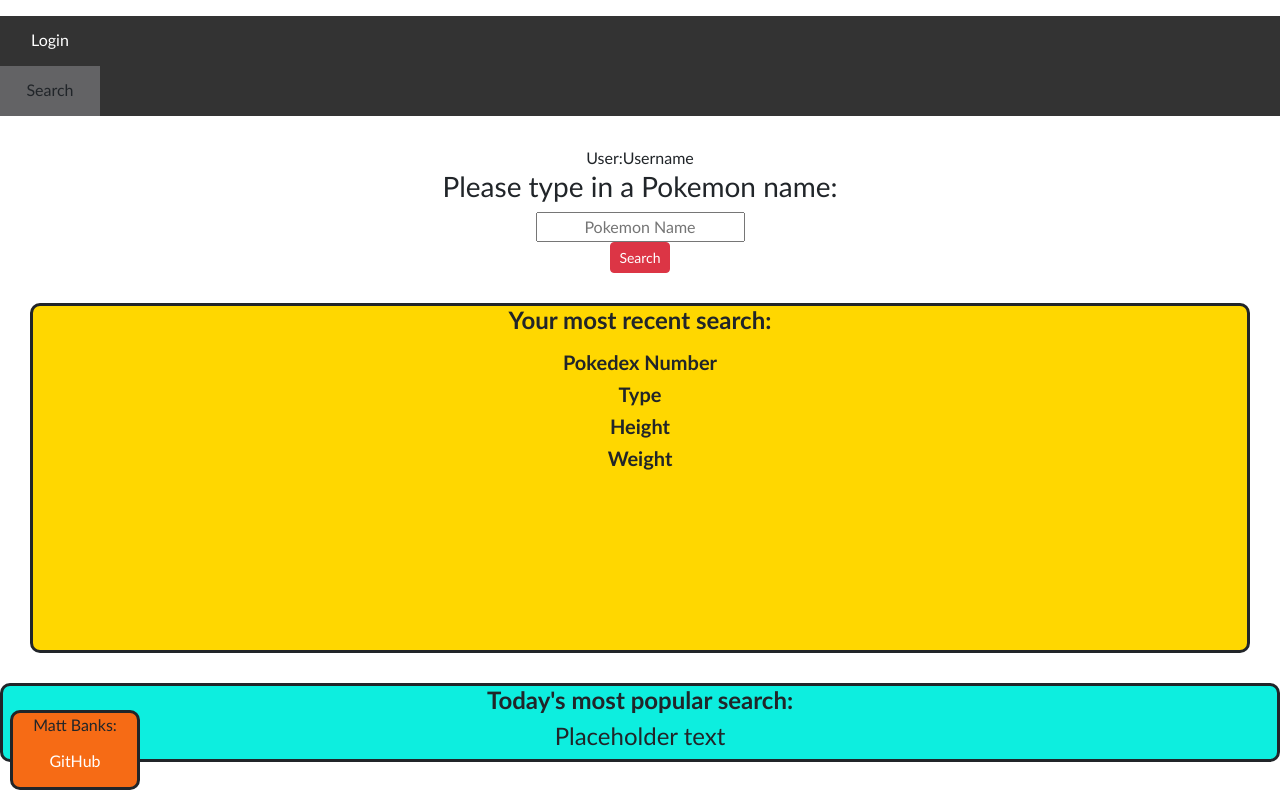
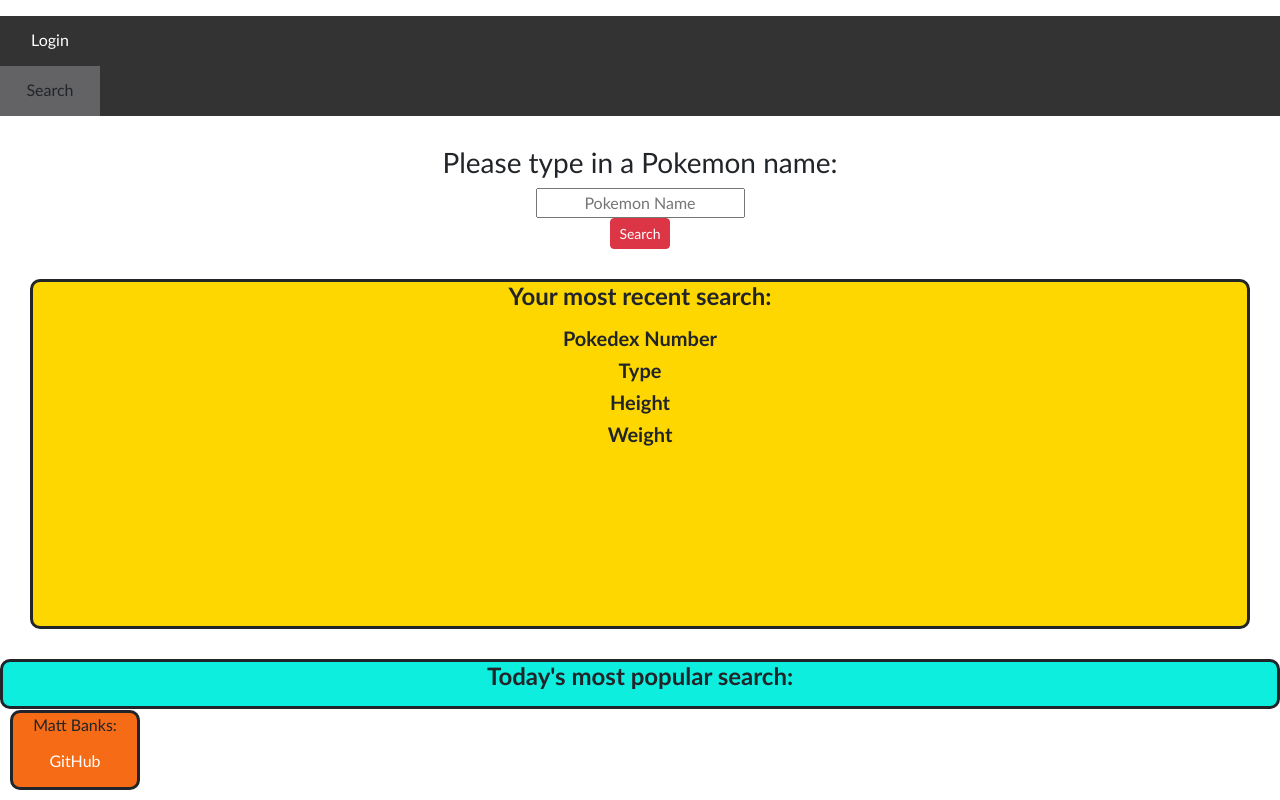
Before and after one commit to mattyb4/startup, a React (Vite) app in the folder demoVite/: page /search in a window 1280 px wide. Built offline with nearby package versions, Linux system fonts and the light colour scheme.

Commit message:
Final changes to react

```diff
--- a/demoVite/src/login/login.jsx
+++ b/demoVite/src/login/login.jsx
@@ -1,8 +1,12 @@
 import React from 'react';
+import { useNavigate } from 'react-router-dom';
 
 import './login.css';
 
-export function Login({props}) {
+export function Login(props) {
+    const [userName, setUserName] = React.useState('');
+    const [password, setPassword] = React.useState('');
+    const navigate = useNavigate();
 
     async function loginUser() {
         localStorage.setItem('userName', userName);
@@ -22,14 +26,14 @@ export function Login({props}) {
                     <form method = "get" action = "search.html">
                         <div>
                             <span>@</span>
-                            <input type="text" placeholder="username@email.com" />
+                            <input type="text" value = {userName} onChange={(e) => setUserName(e.target.value)} placeholder="username" />
                         </div>
                         <div>
                             <span>🔒</span>
                             <input type="password" placeholder="password" />
                         </div>
-                        <button type = "submit" className="btn btn-primary">Login</button>
-                        <button type = "submit" className="btn btn-dark">Create</button>
+                        <button type = "button" className="btn btn-primary" onClick={() => {loginUser(); navigate('/search');}}>Login</button>
+                        <button type = "button" className="btn btn-dark" onClick={() => createUser()}>Create</button>
                     </form>
                 </div>
                 <div className = "images">
--- a/demoVite/src/search/search.jsx
+++ b/demoVite/src/search/search.jsx
@@ -1,5 +1,6 @@
 import React, {useState} from 'react';
 import { SearchPokemon } from './searchfunction';
+
 import './search.css'
 
 
@@ -9,6 +10,7 @@ import './search.css'
 
 
 export function Search(props) {
+    const userName = props.data;
     const [inputValue, setInputValue] = useState('');
 
     const buttonClick = () => {
@@ -59,10 +61,10 @@ export function Search(props) {
         <body>
             <main>
                 <div className = 'top'>
-                    <div className = "user">
+                { /*  <div className = "user">
                         User:
-                        <span className = "user-name">Username</span>
-                    </div>
+                        <span className = "user-name">{userName}</span>
+                    </div>*/}
                     <h3>Please type in a Pokemon name:</h3>
                     <form method = "get" action ="search.jsx">
                         <div>
@@ -90,7 +92,7 @@ export function Search(props) {
 
             <div className = "container-fluid">
                 <h4><strong>Today's most popular search:</strong></h4>
-                <h4>Placeholder text</h4>
+                <h4>{inputValue}</h4>
             </div>
         </body>
     );
```
